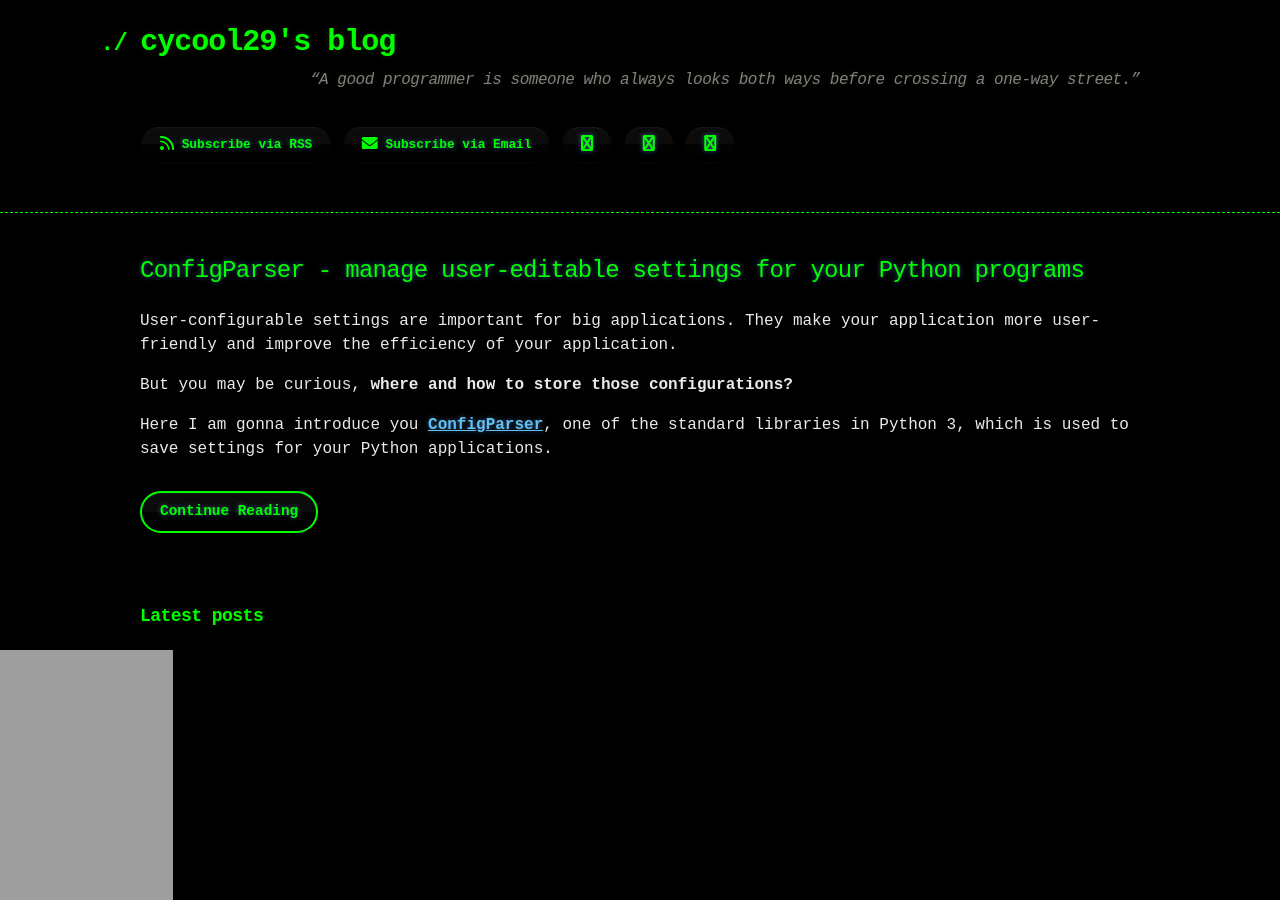
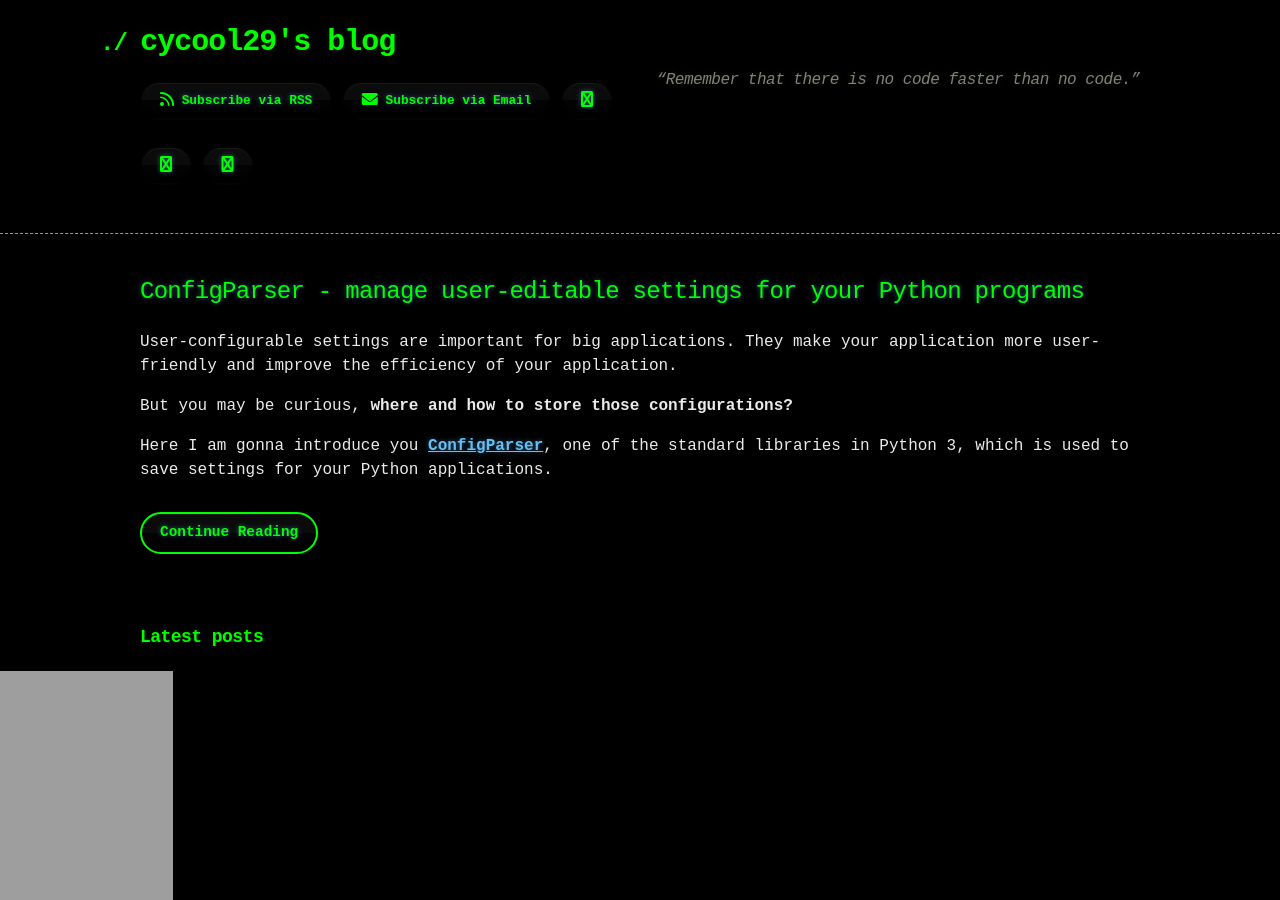
Before and after one commit to cycool29/cycool29.github.io, a Jekyll site: the page built from index.md, in a window 1280 px wide and 900 px high. Built offline with Jekyll 4.4.1, drawn with Linux system fonts in a browser that asks for light colours; a style sheet for code colours, icons or effects is not loaded.

Commit message:
Update quotes

```diff
--- a/_config.yml
+++ b/_config.yml
@@ -1,5 +1,5 @@
 title: cycool29's blog
-description: "“A good programmer is someone who always looks both ways before crossing a one-way street.” "
+description: "“Remember that there is no code faster than no code.” "
 bio: A high school student. Intermediate in Python, Git, Bash. Learning JavaScript. He/Him. "
 author: cycool29
 url: https://cycool29.github.io
```
